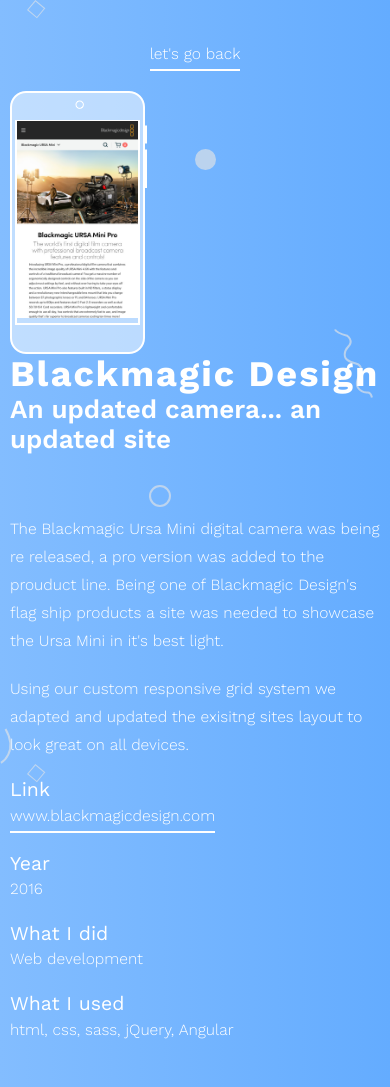
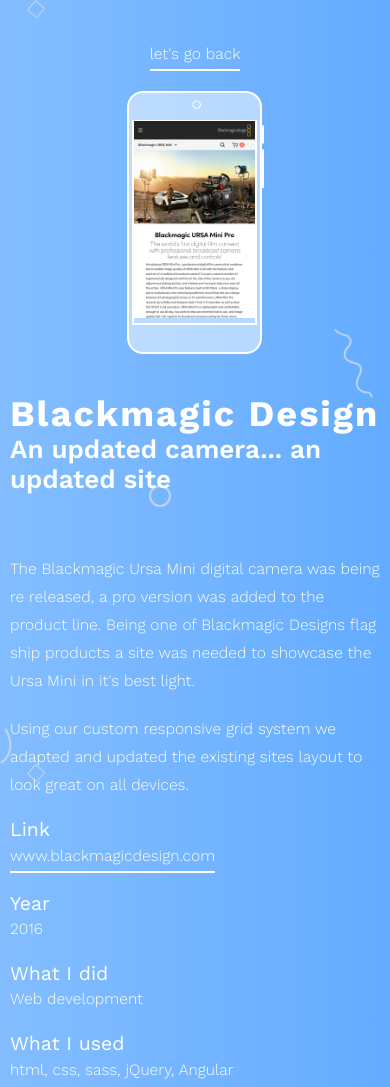
Before and after one commit to MoonMoon85/willshalders, a website: page work/ursa.html in a window 390 px wide. Shown: the top 1087 px of the page. Drawn offline with nearby package versions, Linux system fonts and the light colour scheme; files that its build step writes are made by us from their sources; a script that the page names is missing; files whose address does not match are found by name.

Commit message:
Mobile style updates
- cv added
- content updates

```diff
--- a/scss/base.scss
+++ b/scss/base.scss
@@ -155,12 +155,17 @@
 .slide {
 	margin-bottom: 10px;
 	.color-overlay {
-		position: absolute;
+		left: 1%;
+    	width: 98.2%;
+    	position: absolute;
 		top: 0;
-		left: 2%;
-    	width: 96.2%;
 		height: 100%;
 		opacity: .8;
+		@include respond-to(screen-md) {
+			left: 2%;
+	    	width: 96.2%;
+		}
+
 	}
 	.slider-content {
 		padding: 3% 0 40px 20px;
@@ -240,11 +245,13 @@
 	.work-hero {
 
 		@include respond-to-minmax(0px, 769px) {
+			margin-bottom: 40px;
 			.mobile-screen {
 			    img {
 			    	top: 0 !important;
 			    	transition: top linear .1s !important;
 			    }
+			    margin-bottom: 40px;
 			}
 
 			.desktop-screen {
@@ -279,12 +286,14 @@
 		}
 
 	    .mobile-device {
+    	    margin: 0 auto;
 	    	display: block;
 			max-width: 137px;
 			position: relative;
 
 			@include respond-to(screen-sm) {
 				display: none;
+			    margin: 0;
 			}
 
 			@include respond-to(screen-md) {
--- a/work/ursa.html
+++ b/work/ursa.html
@@ -74,8 +74,8 @@
             <div class="container">
                 <div class="row">
                     <div class="grid-12 grid-md-6">
-                        <p>The Blackmagic Ursa Mini digital camera was being re released, a pro version was added to the prouduct line. Being one of Blackmagic Design's flag ship products a site was needed to showcase the Ursa Mini in it's best light.</p>
-                        <p>Using our custom responsive grid system we adapted and updated the exisitng sites layout to look great on all devices.</p>
+                        <p>The Blackmagic Ursa Mini digital camera was being re released, a pro version was added to the product line. Being one of Blackmagic Designs flag ship products a site was needed to showcase the Ursa Mini in it's best light.</p>
+                        <p>Using our custom responsive grid system we adapted and updated the existing sites layout to look great on all devices.</p>
                     </div>
                     <div class="grid-12 grid-md-5 offset-md-1">
                         <h4>Link</h4>
```
Also changed, not shown: index.html (+2 -2 lines), dist/css/main.css, dist/css/main.min.css, dist/index.html, dist/work/ursa.html, 2 other files.
